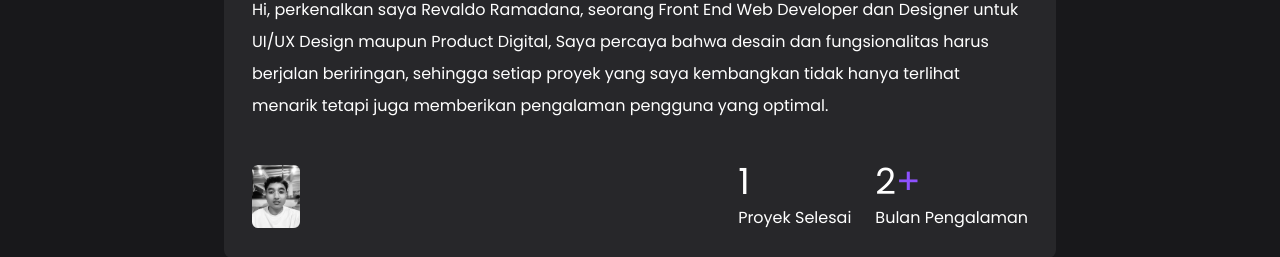
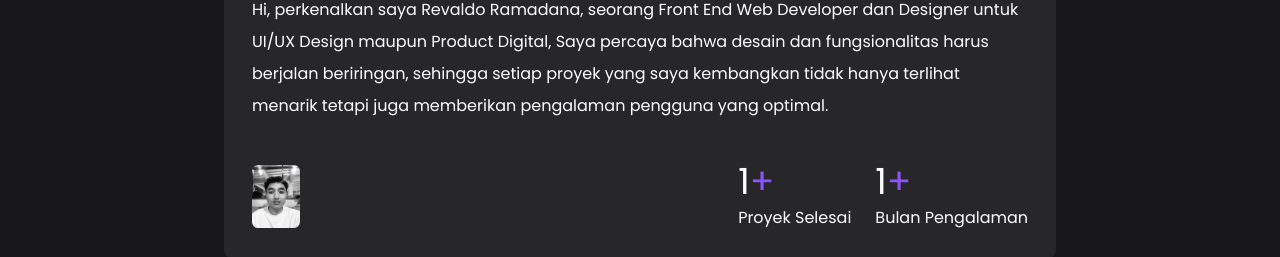
Before and after one commit to VHADSON/Portofolio, a React (Vite) app: page / in a window 1280 px wide. Shown: the part 1355-1612 px from the top of the page. Built offline with nearby package versions, Linux system fonts and the light colour scheme.

Commit message:
Sedikit perubahan

```diff
--- a/src/App.jsx
+++ b/src/App.jsx
@@ -71,13 +71,13 @@ function App() {
             <div className="flex items-center gap-6">
               <div>
                 <h1 className="text-4xl mb-1">
-                  1<span className="text-violet-500"></span>
+                  1<span className="text-violet-500">+</span>
                 </h1>
                 <p>Proyek Selesai</p>
               </div>
               <div>
                 <h1 className="text-4xl mb-1">
-                  2<span className="text-violet-500">+</span>
+                  1<span className="text-violet-500">+</span>
                 </h1>
                 <p>Bulan Pengalaman</p>
               </div>
```
